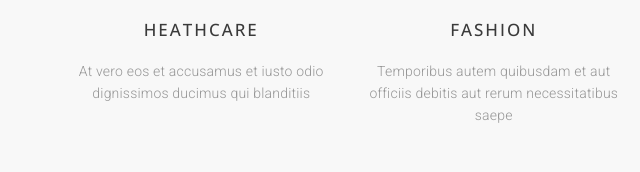
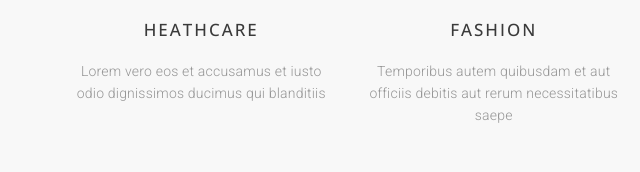
Before and after one commit to rishichadha/noida-angels, a plain HTML site: page index.html in a window 1280 px wide. Shown: the part 1188-1360 px from the top of the page, 0-640 px from the left. Drawn offline with nearby package versions, Linux system fonts and the light colour scheme; a web font is replaced by a local one.

Commit message:
Update Heathcare description

```diff
--- a/index.html
+++ b/index.html
@@ -98,7 +98,7 @@
 						<div class="mz-module-about">
 							<i class="fa fa-briefcase ot-circle"></i>
 							<h3>Heathcare</h3>
-							<p>At vero eos et accusamus et iusto odio dignissimos ducimus qui blanditiis</p>
+							<p>Lorem vero eos et accusamus et iusto odio dignissimos ducimus qui blanditiis</p>
 						</div>
 					</div>
 					<!-- end about module -->
```
